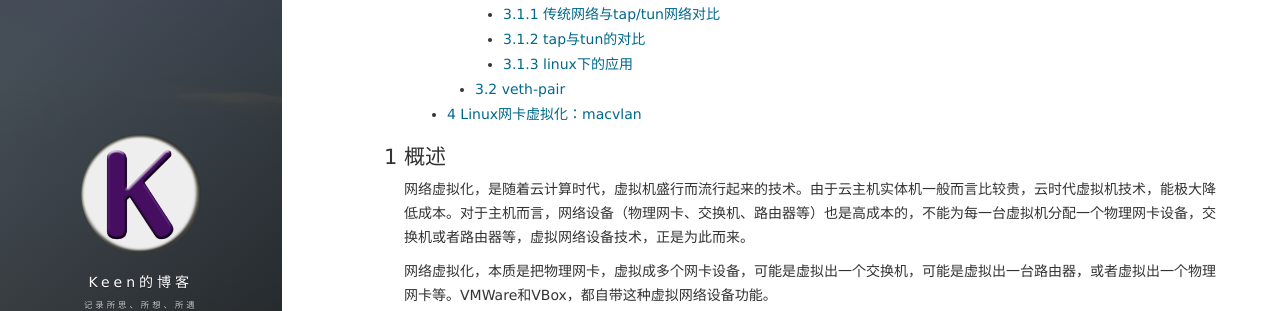
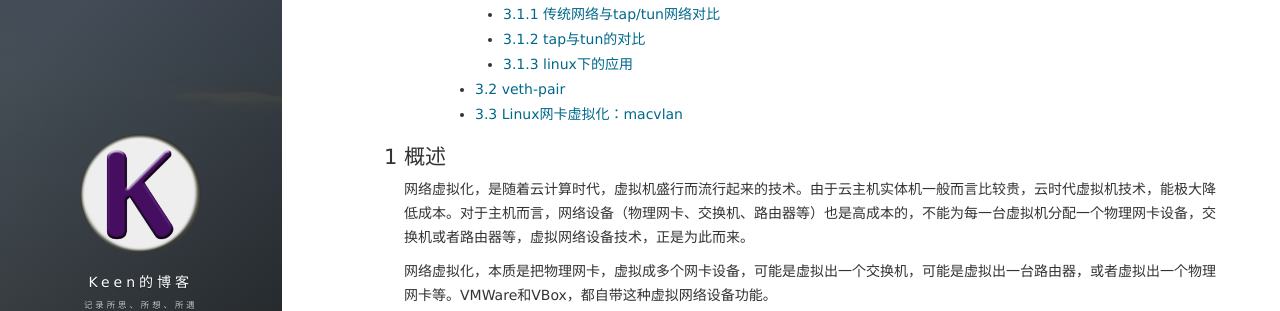
Before and after one commit to Keenjin/Keenjin.github.io, a Jekyll site: the page built from _posts/2019-06-24-virtual-net.md, in a window 1280 px wide and 900 px high, scrolled down 414 px. Shown: the part 154-465 px from the top of the window. Built offline with Jekyll 4.4.1, drawn with Linux system fonts in a browser that asks for light colours; nearby versions of some CDN libraries; comment, search, counter and statistics services are not loaded; some of the changed text lies outside the part shown.

Commit message:
virtual net

```diff
--- a/_posts/2019-06-24-virtual-net.md
+++ b/_posts/2019-06-24-virtual-net.md
@@ -29,7 +29,7 @@ tags: 网络 虚拟化
             - [3.1.2 tap与tun的对比](#312-tap与tun的对比)
             - [3.1.3 linux下的应用](#313-linux下的应用)
         - [3.2 veth-pair](#32-veth-pair)
-    - [4 Linux网卡虚拟化：macvlan](#4-linux网卡虚拟化macvlan)
+        - [3.3 Linux网卡虚拟化：macvlan](#33-linux网卡虚拟化macvlan)
 
 <!-- /TOC -->
 
@@ -529,7 +529,7 @@ veth-pair技术出现的前提，是linux namespace技术的出现，而namespac
 
 veth-pair所做的事情，就是连接两个容器，彼此互通。
 
-## 4 Linux网卡虚拟化：macvlan
+### 3.3 Linux网卡虚拟化：macvlan
 
 linux内核4.0支持的新特性。（这是一个相当新的内核版本才有的特性，我们现在流行的CentOS7.6的内核版本，也才3.10，CentOS6的内核版本，是2.6）
 
```
